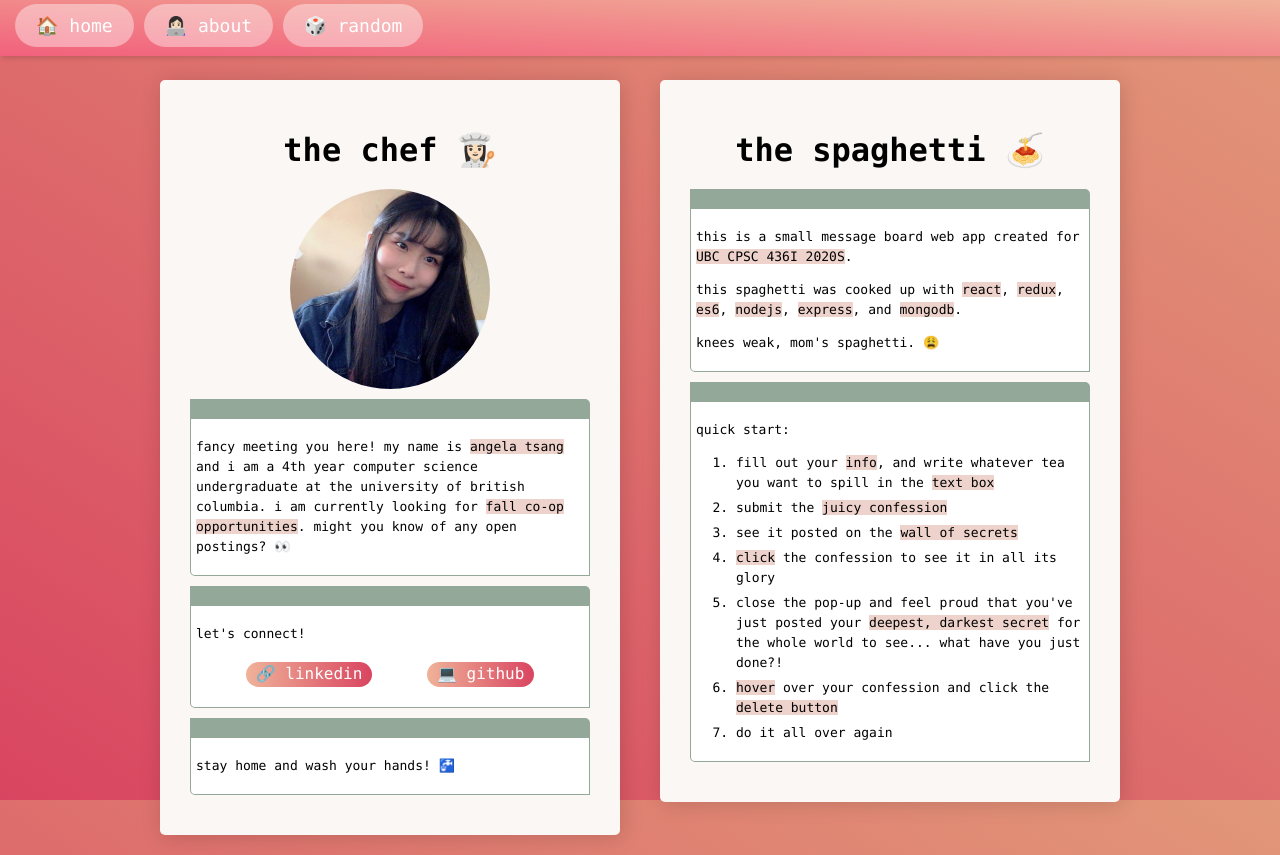
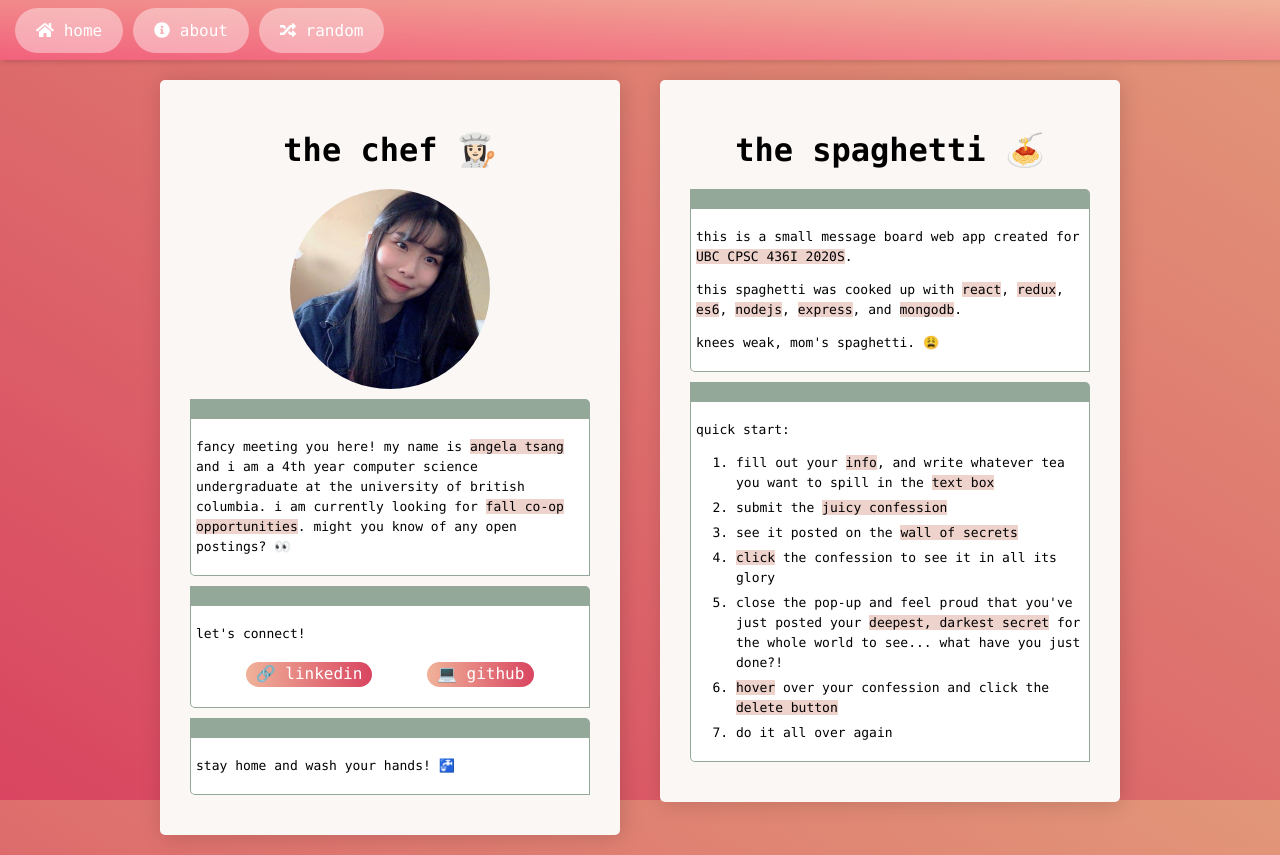
Before and after one commit to tsangela/uni-confessions, a React (Create React App) app in the folder client/: page /about in a window 1280 px wide. Built offline with nearby package versions, Linux system fonts and the light colour scheme.

Commit message:
refactor copy button

```diff
--- a/client/src/App.css
+++ b/client/src/App.css
@@ -153,14 +153,16 @@ li {
 .nav {
   z-index: 1;
   width: 100%;
-  padding: 15px 0 20px 0;
-  display: flex;
-  flex-direction: row;
-  justify-content: center;
+  height: 60px;
   position: fixed;
   top: 0;
   white-space: nowrap;
   overflow-x: scroll;
+
+  display: flex;
+  flex-direction: row;
+  justify-content: center;
+  align-items: center;
 
   background: linear-gradient(to right top, #f2617c, #f0b299) no-repeat fixed;
   box-shadow: 2px 2px 5px rgba(0, 0, 0, 0.15);
@@ -176,9 +178,10 @@ li {
   margin-right: 10px;
 }
 
-.nav-button {
+span.nav-button {
+  cursor: pointer;
   flex: initial;
-  padding: 10px 20px;
+  padding: 12px;
   border: 1px solid transparent;
   border-radius: 100px;
 
@@ -201,10 +204,6 @@ span.nav-button:active {
   color: #e29779;
 }
 
-.random-button {
-  cursor: pointer;
-}
-
 [class^='center-wrapper'] {
   display: flex;
   flex-direction: column;
@@ -215,7 +214,6 @@ span.nav-button:active {
 .modal {
   min-width: 200px;
   max-width: 400px;
-  width: 80vw;
   margin: 20px;
   background: #fbf7f4;
   padding: 30px;
@@ -368,18 +366,20 @@ dialog
   transform: scale(1.1);
 }
 
-.copy-to-clipboard {
-  cursor: pointer;
+.clipboard-button {
   margin-left: 5px;
   color: #e29779;
+
   display: inline-flex;
   flex-direction: row;
   justify-content: center;
   align-items: center;
 }
 
-.clipboard {
+.copy {
+  cursor: pointer;
   opacity: 0.4;
+
   -webkit-transition: 0.2s ease;
   -moz-transition: 0.2s ease;
   -ms-transition: 0.2s ease;
@@ -387,7 +387,7 @@ dialog
   transition: 0.2s ease;
 }
 
-.clipboard:hover {
+.copy:hover {
   opacity: 1;
 }
 
@@ -771,10 +771,32 @@ div.clear-messages-wrapper {
   animation: slideFadeOut 0.5s ease forwards;
 }
 
+@media only screen and (min-width: 450px) {
+  span.nav-button {
+    padding: 12px 20px;
+  }
+
+  span.nav-button span.home::after {
+    content: ' home';
+  }
+
+  span.nav-button span.about::after {
+    content: ' about';
+  }
+
+  span.nav-button span.random::after {
+    content: ' random';
+  }
+}
+
 @media only screen and (min-width: 600px) {
   .center-wrapper {
     flex-direction: row;
     align-items: stretch;
+  }
+
+  .modal {
+    width: 100%;
   }
 
   .dialog-container {
--- a/client/src/App.js
+++ b/client/src/App.js
@@ -2,7 +2,7 @@ import React from 'react';
 import { Route } from 'react-router';
 import { BrowserRouter as Router } from 'react-router-dom';
 import './App.css';
-import { paths } from './resources/paths';
+import { routes } from './resources/routes';
 import NavBar from './components/navigation/bar/index';
 import Home from './components/home/index';
 import About from './components/about/index';
@@ -13,12 +13,12 @@ function App() {
       <NavBar />
       <Route
         exact
-        path={process.env.PUBLIC_URL + paths.HOME}
+        path={process.env.PUBLIC_URL + routes.HOME.path}
         component={Home}
       />
       <Route
         exact
-        path={process.env.PUBLIC_URL + paths.ABOUT}
+        path={process.env.PUBLIC_URL + routes.ABOUT.path}
         component={About}
       />
     </Router>
--- a/client/src/components/dialog/clipboard.js
+++ b/client/src/components/dialog/clipboard.js
@@ -1,15 +1,20 @@
-import React, { useState } from 'react';
+import React from 'react';
 import { PropTypes } from 'prop-types';
-import Emoji from '../common/emoji';
 import { FontAwesomeIcon } from '@fortawesome/react-fontawesome';
 import { faClipboard as faClipboardRegular } from '@fortawesome/free-regular-svg-icons';
 import { faClipboardCheck } from '@fortawesome/free-solid-svg-icons';
 
-const Clipboard = ({ username, age, university, text }) => {
-  const [isCopied, setIdCopied] = useState(false);
+const Clipboard = ({
+  username,
+  age,
+  university,
+  text,
+  handleCopyAnimation,
+  isCopied,
+}) => {
+  const toFormattedText = () => `${username} (${age}) [${university}]\n${text}`;
 
-  const toFormattedText = () => `${username} (${age}) [${university}]\n${text}`;
-  const handleClick = () => {
+  const handleCopy = () => {
     // copy to clipboard
     navigator.clipboard
       .writeText(toFormattedText())
@@ -20,37 +25,34 @@ const Clipboard = ({ username, age, university, text }) => {
         alert('could not copy text: ', err);
       });
 
-    // animation
-    setIdCopied(true);
-    setTimeout(() => {
-      setIdCopied(false);
-    }, 1000);
+    // animate
+    handleCopyAnimation();
   };
 
   const handleKey = (event) => {
     // enter key
     if (event.key === 'Enter') {
-      handleClick();
+      handleCopy();
     }
   };
 
   return (
-    <span
-      className="copy-to-clipboard"
-      title="copy to clipboard"
-      role="button"
-      aria-label="copy to clipboard"
-      tabIndex={0}
-      onClick={handleClick}
-      onKeyDown={handleKey}
-    >
+    <span className="clipboard-button">
       {isCopied ? (
-        <span className="copied">
+        <span className="copied" role="img" aria-label="copied">
           <FontAwesomeIcon icon={faClipboardCheck} />
           <span className="copied-text" />
         </span>
       ) : (
-        <span className="clipboard">
+        <span
+          className="copy"
+          role="button"
+          title="copy to clipboard"
+          aria-label="copy to clipboard"
+          tabIndex={0}
+          onClick={handleCopy}
+          onKeyDown={handleKey}
+        >
           <FontAwesomeIcon icon={faClipboardRegular} />
         </span>
       )}
@@ -65,4 +67,6 @@ Clipboard.propTypes = {
   age: PropTypes.string.isRequired,
   university: PropTypes.string.isRequired,
   text: PropTypes.string.isRequired,
+  handleCopyAnimation: PropTypes.func.isRequired,
+  isCopied: PropTypes.bool.isRequired,
 };
--- a/client/src/components/dialog/index.js
+++ b/client/src/components/dialog/index.js
@@ -1,15 +1,23 @@
 /* eslint-disable jsx-a11y/click-events-have-key-events */
 /* eslint-disable jsx-a11y/no-static-element-interactions */
-import React from 'react';
+import React, { useState } from 'react';
 import { useSelector, useDispatch } from 'react-redux';
 import { PropTypes } from 'prop-types';
 import { deselectMessage } from '../../redux/actions/messageActions';
 import Clipboard from './clipboard';
 
 const Dialog = () => {
+  const [isCopied, setIsCopied] = useState(false);
   const messages = useSelector((state) => state.messageReducer.messages);
   const selectedId = useSelector((state) => state.messageReducer.selectedId);
   const dispatch = useDispatch();
+
+  const handleCopyAnimation = () => {
+    setIsCopied(true);
+    setTimeout(() => {
+      setIsCopied(false);
+    }, 1000);
+  };
 
   const getMessage = (selectedId) => {
     const selectedMessage = messages.filter(
@@ -67,6 +75,8 @@ const Dialog = () => {
               age={age}
               university={university}
               text={text}
+              handleCopyAnimation={handleCopyAnimation}
+              isCopied={isCopied}
             />
           </div>
           <span className={`message-university ${university}`}>
--- a/client/src/components/navigation/bar/index.js
+++ b/client/src/components/navigation/bar/index.js
@@ -1,17 +1,17 @@
 import React from 'react';
 import { Route } from 'react-router';
 import NavButton from '../button/index';
-import { paths } from '../../../resources/paths';
+import { routes } from '../../../resources/routes';
 import RandomButton from '../button/random';
 
 const NavBar = () => {
   return (
     <div id="nav-bar" className="nav">
-      <NavButton path={paths.HOME} />
-      <NavButton path={paths.ABOUT} />
+      <NavButton route={routes.HOME} />
+      <NavButton route={routes.ABOUT} />
       <Route
-        path={paths.HOME}
-        render={(props) => <RandomButton {...props} path={paths.RANDOM} />}
+        path={routes.RANDOM.path}
+        render={(props) => <RandomButton {...props} route={routes.RANDOM} />}
       />
     </div>
   );
--- a/client/src/components/navigation/button/index.js
+++ b/client/src/components/navigation/button/index.js
@@ -1,14 +1,15 @@
 import React from 'react';
 import { NavLink } from 'react-router-dom';
 import { PropTypes } from 'prop-types';
-import { getName } from '../../../resources/paths';
+import { FontAwesomeIcon } from '@fortawesome/react-fontawesome';
 
-const NavButton = ({ path }) => {
-  const name = getName(path);
+const NavButton = ({ route }) => {
+  const { path, name, icon } = route;
   return (
     <NavLink to={path} role="button">
-      <span id={path} className="nav-button" aria-label={path}>
-        {name}
+      <span id={name} className="nav-button" aria-label={name} title={name}>
+        <FontAwesomeIcon icon={icon} />
+        <span className={name} />
       </span>
     </NavLink>
   );
@@ -17,5 +18,5 @@ const NavButton = ({ path }) => {
 export default NavButton;
 
 NavButton.propTypes = {
-  path: PropTypes.string.isRequired,
+  route: PropTypes.object.isRequired,
 };
--- a/client/src/components/navigation/button/random.js
+++ b/client/src/components/navigation/button/random.js
@@ -4,13 +4,14 @@ import { withRouter } from 'react-router';
 import { useHistory } from 'react-router-dom';
 import { PropTypes } from 'prop-types';
 import { selectMessage } from '../../../redux/actions/messageActions';
-import { getName, paths } from '../../../resources/paths';
+import { routes } from '../../../resources/routes';
+import { FontAwesomeIcon } from '@fortawesome/react-fontawesome';
 
-const RandomButton = ({ path }) => {
+const RandomButton = ({ route }) => {
   const messages = useSelector((state) => state.messageReducer.messages);
   const dispatch = useDispatch();
   const history = useHistory();
-  const name = getName(path);
+  const { path, name, icon } = route;
 
   const handleClick = () => {
     // no messages to choose from
@@ -24,7 +25,7 @@ const RandomButton = ({ path }) => {
     // validate message
     if (messages && Array.isArray(messages) && messages[index]) {
       // redirect to message board
-      history.push(paths.HOME);
+      history.push(routes.RANDOM.path);
 
       // select message
       dispatch(selectMessage(messages[index]._id));
@@ -46,8 +47,9 @@ const RandomButton = ({ path }) => {
       onClick={handleClick}
       onKeyDown={handleKey}
     >
-      <span id={path} className="nav-button random-button" aria-label={path}>
-        {name}
+      <span id={name} className="nav-button" aria-label={name} title={name}>
+        <FontAwesomeIcon icon={icon} />
+        <span className={name} />
       </span>
     </div>
   );
@@ -56,5 +58,5 @@ const RandomButton = ({ path }) => {
 export default withRouter(RandomButton);
 
 RandomButton.propTypes = {
-  path: PropTypes.string.isRequired,
+  route: PropTypes.object.isRequired,
 };
--- a/client/src/resources/paths.js
+++ /dev/null
@@ -1,20 +0,0 @@
-// navigation paths
-export const paths = {
-  HOME: '/',
-  ABOUT: '/about',
-  RANDOM: '',
-};
-
-// resolve nav button name
-export const getName = (path) => {
-  switch (path) {
-    case paths.HOME:
-      return '🏠 home';
-    case paths.ABOUT:
-      return '👩🏻‍💻 about';
-    case paths.RANDOM:
-      return '🎲 random';
-    default:
-      return '';
-  }
-};
--- /dev/null
+++ b/client/src/resources/routes.js
@@ -0,0 +1,24 @@
+import {
+  faHome,
+  faInfoCircle,
+  faRandom,
+} from '@fortawesome/free-solid-svg-icons';
+
+// navigation paths
+export const routes = {
+  HOME: {
+    path: '/',
+    name: 'home',
+    icon: faHome,
+  },
+  ABOUT: {
+    path: '/about',
+    name: 'about',
+    icon: faInfoCircle,
+  },
+  RANDOM: {
+    path: '/',
+    name: 'random',
+    icon: faRandom,
+  },
+};
```
